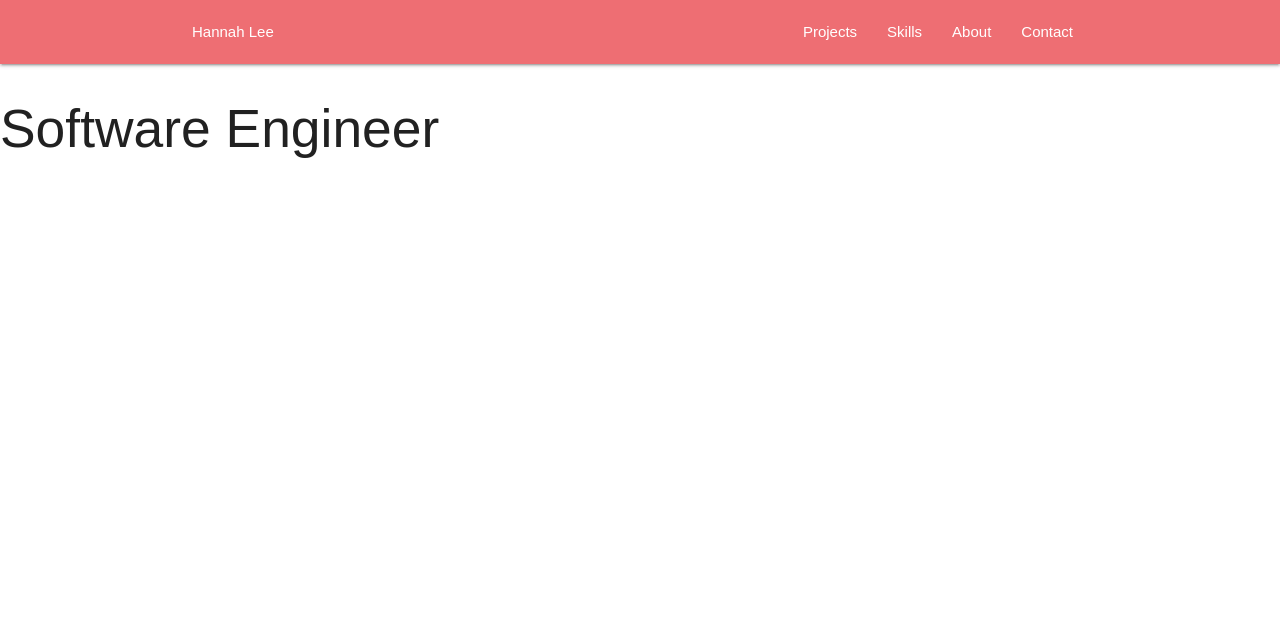
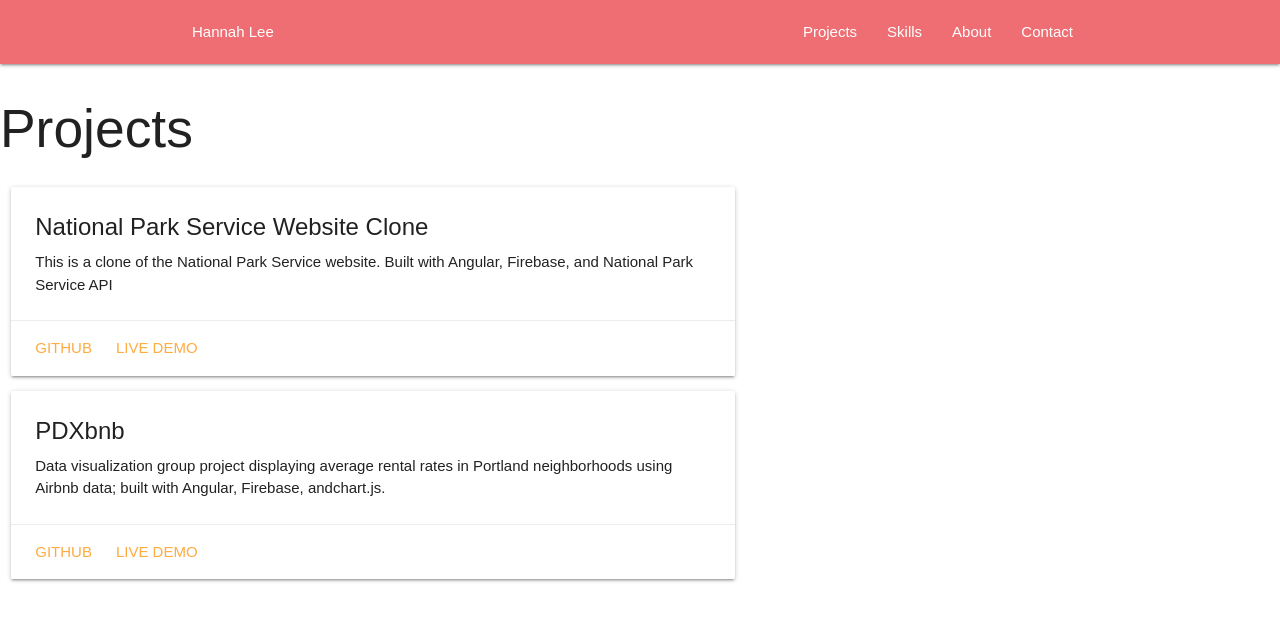
Before and after one commit to RunHannah/react-portfolio, a React (Create React App) app: page / in a window 1280 px wide. Shown: the top 620 px of the page. Built offline with nearby package versions, Linux system fonts and the light colour scheme.

Commit message:
Render projects.

```diff
--- a/src/assets/data/projects_data.js
+++ b/src/assets/data/projects_data.js
@@ -3,7 +3,7 @@ export default [
     name: "National Park Service Website Clone",
     info:
       "This is a clone of the National Park Service website. Built with Angular, Firebase, and National Park Service API",
-    img: NPS,
+    // img: NPS,
     alt: "NPS",
     githubLink: "https://github.com/RunHannah/nps",
     liveLink: "https://national-park-service-clone.firebaseapp.com/"
@@ -11,8 +11,8 @@ export default [
   {
     name: "PDXbnb",
     info:
-      "Data visualization group project displaying average rental rates in Portland neighborhoods using Airbnb data; built with Angular, Firebase, and chart.js.",
-    img: PDXbnb,
+      "Data visualization group project displaying average rental rates in Portland neighborhoods using Airbnb data; built with Angular, Firebase, andchart.js.",
+    // img: PDXbnb,
     alt: "PDXbnb",
     githubLink: "https://github.com/RunHannah/PDXbnb",
     liveLink: "https://pdxbnb-76f3c.firebaseapp.com/"
--- a/src/components/landing-page.jsx
+++ b/src/components/landing-page.jsx
@@ -1,11 +1,13 @@
 import React, { Component } from "react";
+import Projects from "./projects";
 
 class LandingPage extends Component {
   // state = {  }
   render() {
     return (
       <div>
-        <h2>Software Engineer</h2>
+        <h2>Projects</h2>
+        <Projects />
       </div>
     );
   }
--- a/src/components/projects.jsx
+++ b/src/components/projects.jsx
@@ -1,10 +1,37 @@
-import React, { Component } from 'react';
+import React, { Component } from "react";
+import ProjectsData from "../assets/data/projects_data";
 
 class Projects extends Component {
-    state = {  }
-    render() {
-        return (  );
-    }
+  state = {
+    projects: ProjectsData
+  };
+
+  render() {
+    const projects = this.state.projects;
+
+    return (
+      <div className="row">
+        <div className="col s12 m7">
+          {projects.map((project, index) => (
+            <div className="card" key={index}>
+              <div className="card-image">
+                {/* <img src="images/sample-1.jpg"> */}
+              </div>
+              <div className="card-content">
+                <span className="card-title">{project.name}</span>
+
+                <p>{project.info}</p>
+              </div>
+              <div className="card-action">
+                <a href={project.githubLink}>Github</a>
+                <a href={project.liveLink}>Live Demo</a>
+              </div>
+            </div>
+          ))}
+        </div>
+      </div>
+    );
+  }
 }
 
 export default Projects;
```
